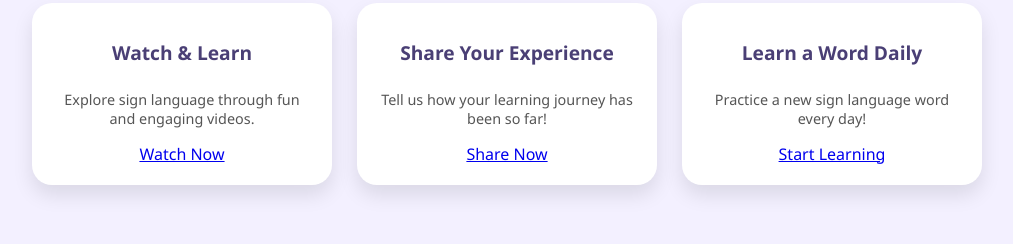
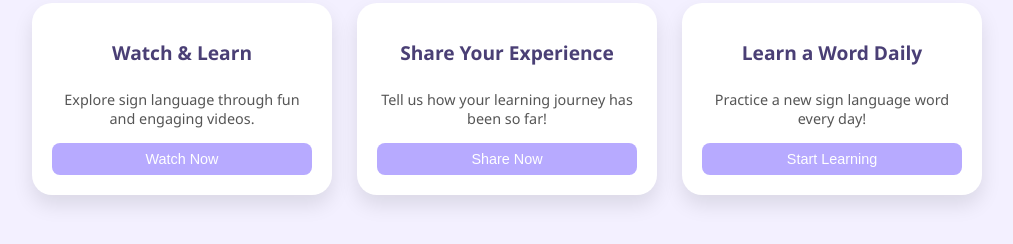
Before and after one commit to Ashley-Shine/Byte-storm, a plain HTML site: page resources.html in a window 1280 px wide. Shown: the part 134-378 px from the top of the page, without its empty margins (133-1146 px from the left). Drawn offline with Linux system fonts and the light colour scheme.

Commit message:
update resource card

```diff
--- a/resources.html
+++ b/resources.html
@@ -82,20 +82,19 @@
   <div class="resource-card">
     <h2>Watch & Learn</h2>
     <p>Explore sign language through fun and engaging videos.</p>
-    <a href="https://www.youtube.com/watch?v=VIDEO_ID" target="_blank">Watch Now</a>
+    <button onclick="window.open('https://www.youtube.com/watch?v=VIDEO_ID', '_blank')">Watch Now</button>
   </div>
 
   <div class="resource-card">
     <h2>Share Your Experience</h2>
     <p>Tell us how your learning journey has been so far!</p>
-    <a href="feedback.html">Share Now</a>
-
+    <button onclick="location.href='feedback.html'">Share Now</button>
   </div>
 
   <div class="resource-card">
     <h2>Learn a Word Daily</h2>
     <p>Practice a new sign language word every day!</p>
-    <a href="daily-word.html">Start Learning</a>
+    <button onclick="location.href='daily-word.html'">Start Learning</button>
   </div>
 
 </div>
```
